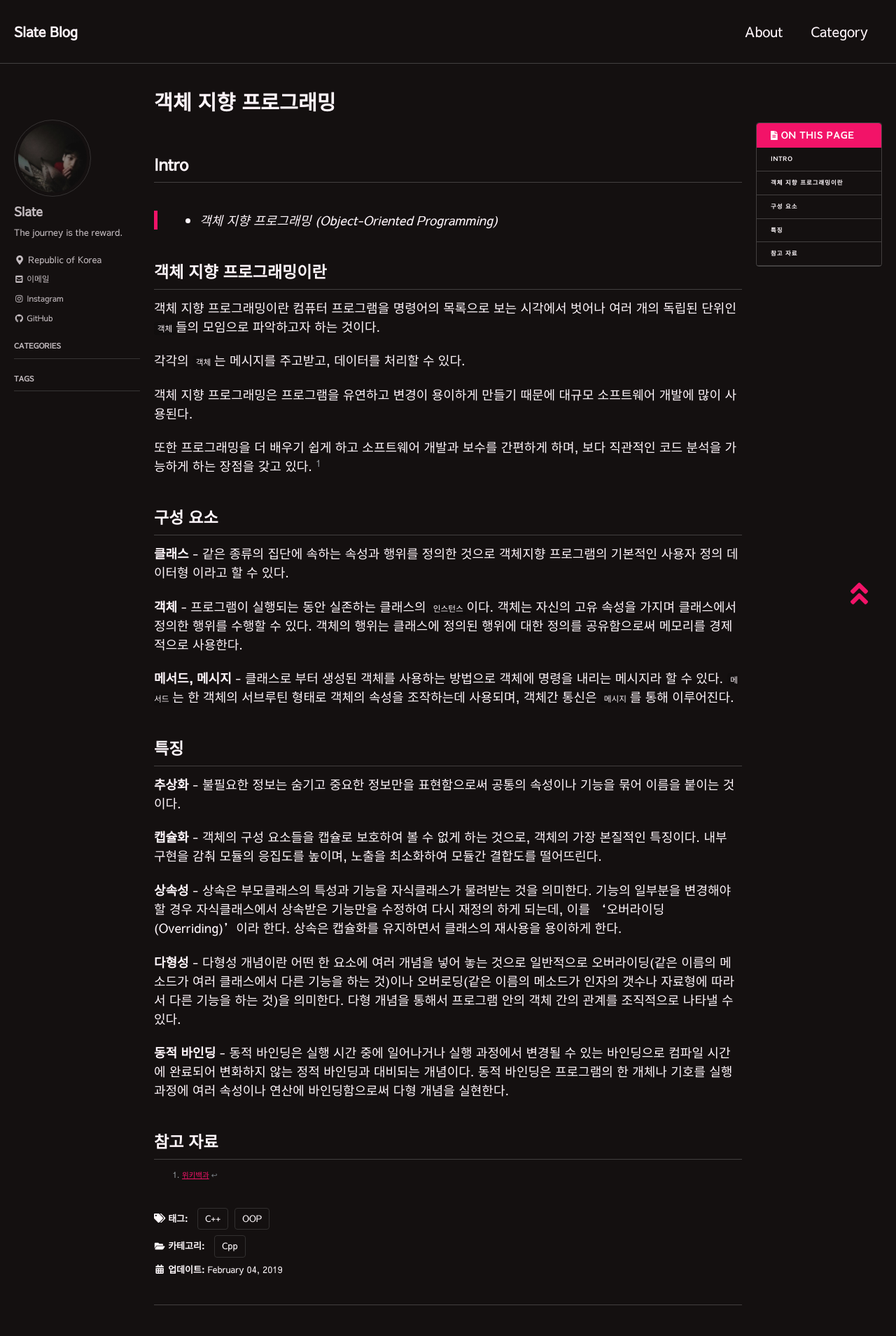
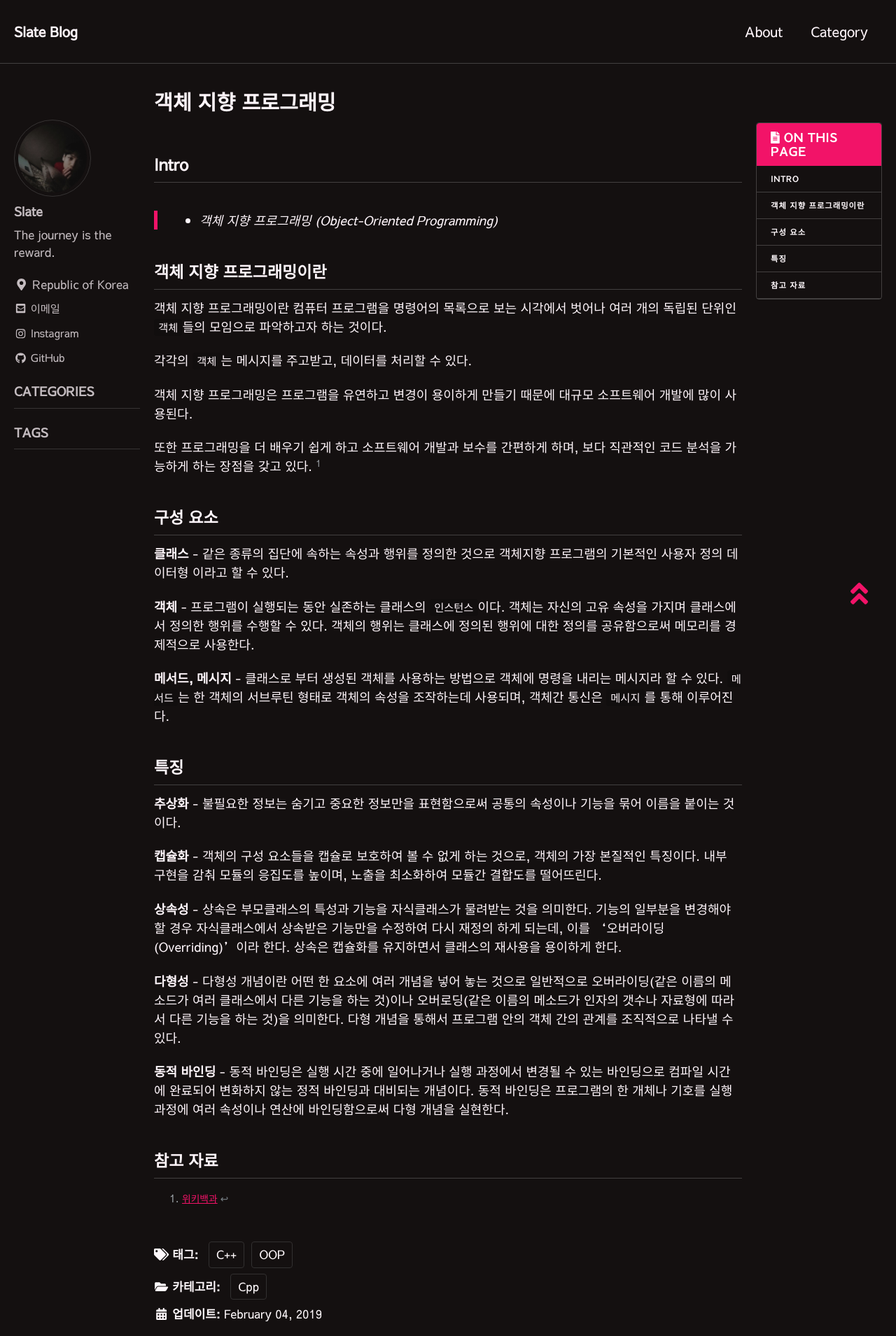
Before and after one commit to lesslate/lesslate.github.io, a Jekyll site: the page built from _posts/Cpp/2019-02-04-객체지향 프로그래밍.md, in a window 1280 px wide. Shown: the top 1909 px of the page at 70% size. Built offline with Jekyll 4.4.1, drawn with Linux system fonts in a browser that asks for light colours; nearby versions of some CDN libraries; some web fonts are replaced; comment, search, counter and statistics services are not loaded.

Commit message:
Update main.scss

```diff
--- a/assets/css/main.scss
+++ b/assets/css/main.scss
@@ -12,14 +12,14 @@ $doc-font-size: 12;
 $indent-var: 1.2em;
 
 /* type scale */
-$type-size-1: 2.341em;
-$type-size-2: 1.853em;
+$type-size-1: 2.391em;
+$type-size-2: 1.903em;
 $type-size-3: 1.463em;
 $type-size-4: 1.15em;
 $type-size-5: 0.9em;
-$type-size-6: 0.65em;
-$type-size-7: 0.5875em;
-$type-size-8: 0.525em;
+$type-size-6: 0.85em;
+$type-size-7: 0.7875em;
+$type-size-8: 0.725em;
 
 /* solarized light syntax highlighting (base16) */
 $base00: #ffffff ;
```
